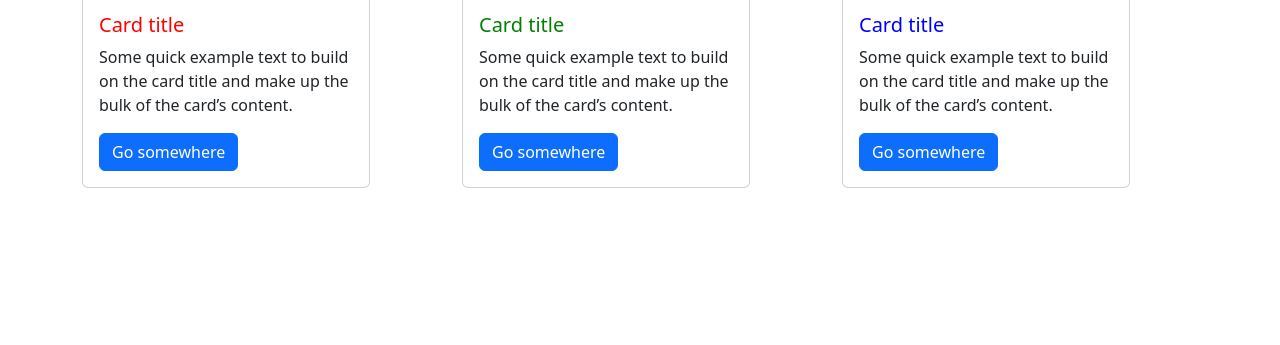
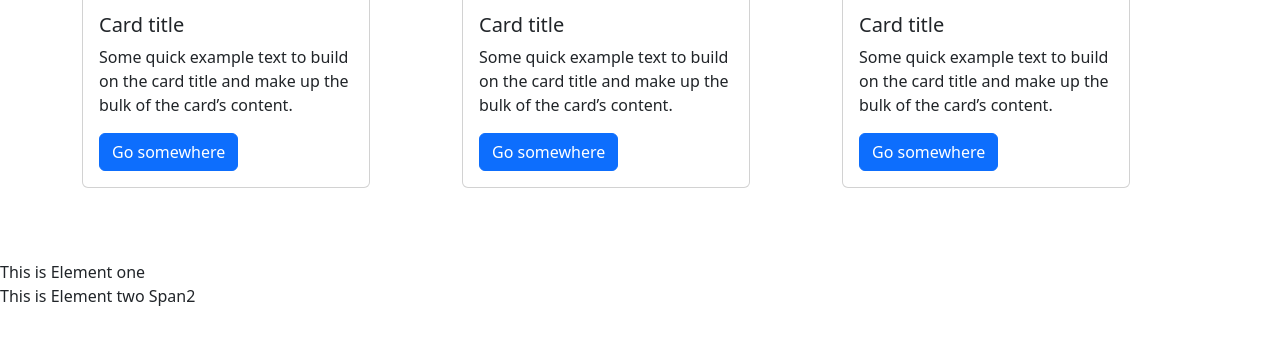
Before and after one commit to Raktimb98/JavaScript, a website with bundled scripts: page index.html in a window 1280 px wide. Shown: the part 323-668 px from the top of the page. Built offline with nearby package versions, Linux system fonts and the light colour scheme.

Commit message:
Matches,Closest and Contains

```diff
--- a/index.html
+++ b/index.html
@@ -95,6 +95,9 @@
         </div>
     </div>
 
+    <div id="id1">This is Element one</div>
+    <div class="box" id="id2">This is Element two <span id="sp1">Span2</span></div>
+
     <script src="./index.js"></script>
     <script src="https://cdn.jsdelivr.net/npm/bootstrap@5.3.5/dist/js/bootstrap.bundle.min.js"
         integrity="sha384-k6d4wzSIapyDyv1kpU366/PK5hCdSbCRGRCMv+eplOQJWyd1fbcAu9OCUj5zNLiq"
--- a/index.js
+++ b/index.js
@@ -353,8 +353,16 @@
 // let cTitle = document.getElementById("FirstCardTitle");
 // cTitle.style.color = "red";
 
-let cTitles = document.querySelectorAll(".card-title");
-cTitles[0].style.color = "red";
-cTitles[1].style.color = "green";
-cTitles[2].style.color = "blue";
-console.log(cTitles);
+// let cTitles = document.querySelectorAll(".card-title");
+// cTitles[0].style.color = "red";
+// cTitles[1].style.color = "green";
+// cTitles[2].style.color = "blue";
+// console.log(cTitles);
+
+//* Matches , closest and contains
+let id1 = document.getElementById("id1")
+console.log(id1)
+console.log(id1.matches(".class"))
+console.log(id2.matches(".box"))
+console.log(id2.closest(".box"))
+console.log(id2.contains(sp1))
```
